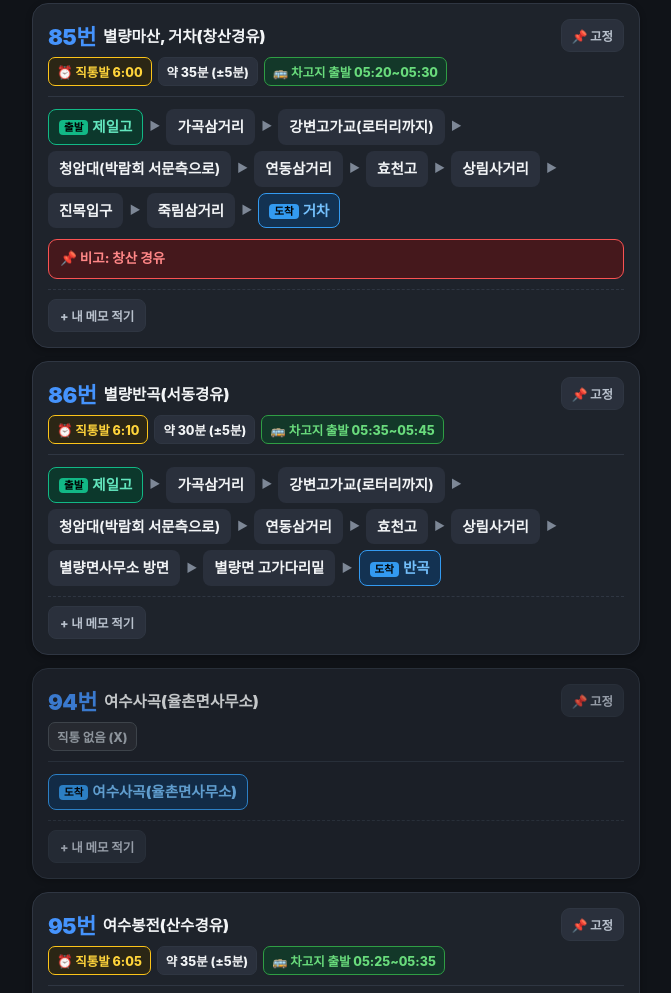
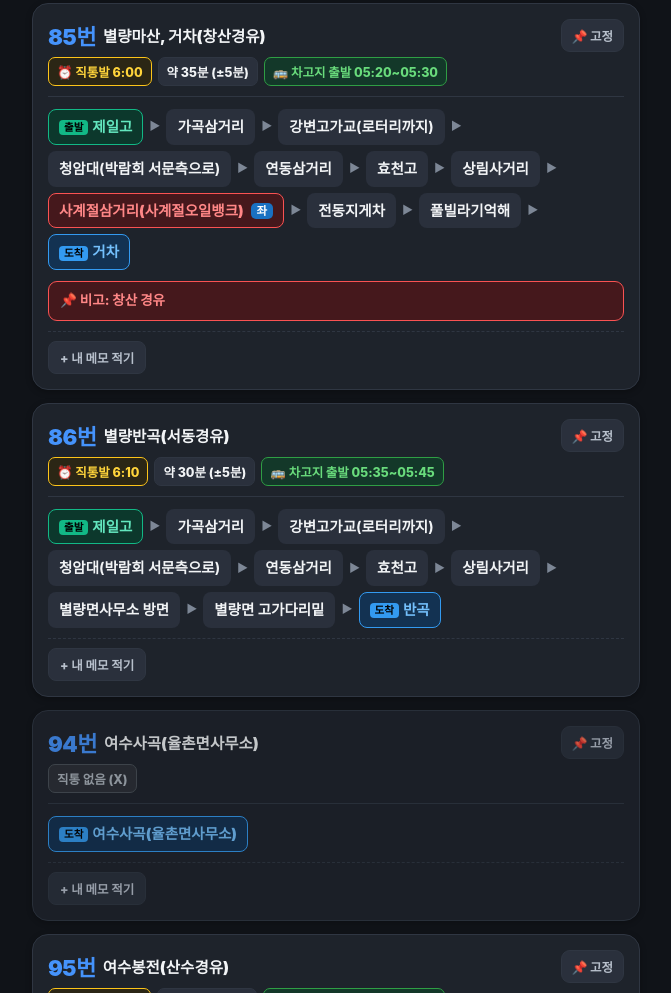
Before and after one commit to sorryby1-bit/Bus, a plain HTML site: page index.html in a window 1280 px wide. Shown: the part 5651-6644 px from the top of the page, without its empty margins (304-975 px from the left). Drawn offline with Linux system fonts and the light colour scheme.

Commit message:
Update index.html

```diff
--- a/index.html
+++ b/index.html
@@ -64,7 +64,7 @@ body{background-color:var(--bg-body);color:var(--text-main);padding-bottom:52px}
 .drawer-toggle{padding:7px 12px;border-radius:10px;border:1px solid var(--primary);background:var(--bg-card);color:var(--primary-text);font-size:13px;font-weight:900;cursor:pointer}
 .drawer-toggle.open{background:var(--primary);color:#fff}
 
-/* 접이식 상세 필터 서랍 (평소엔 숨김 -> 화면 깔끔 유지) */
+/* 접이식 상세 필터 서랍 */
 .filter-drawer{background:var(--bg-card);border:1px solid var(--border-color);border-radius:14px;padding:13px;margin-bottom:12px;display:flex;flex-direction:column;gap:12px}
 .filter-section-title{font-size:12.5px;font-weight:900;color:var(--text-sub);margin-bottom:6px;display:flex;align-items:center;justify-content:space-between}
 .chip-row{display:flex;flex-wrap:wrap;gap:6px}
@@ -185,7 +185,6 @@ body{background-color:var(--bg-body);color:var(--text-main);padding-bottom:52px}
 
 <!-- 1. 직통 화면 -->
 <div class="container" id="viewDirect">
-  <!-- 누구나 한눈에 쓰는 쉬운 버튼 줄 -->
   <div class="easy-bar">
     <div class="easy-left">
       <button class="pill-btn" id="sortTimeBtn">⏰ 시간순 보기</button>
@@ -195,7 +194,6 @@ body{background-color:var(--bg-body);color:var(--text-main);padding-bottom:52px}
     <button class="drawer-toggle" id="toggleDrawerBtn">🎛️ 필터 더보기 ▼</button>
   </div>
 
-  <!-- 필요할 때만 열어보는 깔끔한 필터 서랍 -->
   <div class="filter-drawer hidden" id="filterDrawer">
     <div>
       <div class="filter-section-title">
@@ -414,7 +412,8 @@ const directRoutes = [
     stops: [
       { name: "제일고" }, { name: "가곡삼거리" }, { name: "강변고가교(로터리까지)" },
       { name: "청암대(박람회 서문측으로)" }, { name: "연동삼거리" }, { name: "효천고" },
-      { name: "상림사거리" }, { name: "진목입구" }, { name: "죽림삼거리" }, { name: "거차" }
+      { name: "상림사거리" }, { name: "사계절삼거리(사계절오일뱅크) [좌]", important: true },
+      { name: "전동지게차" }, { name: "풀빌라기억해" }, { name: "거차" }
     ]
   },
   {
@@ -504,7 +503,6 @@ function getGarageDepartRange(directTime, durationMin) {
   return `${formatHHMM(base - durationMin - 5)}~${formatHHMM(base - durationMin + 5)}`;
 }
 
-// 지금 시간 기준 '곧 출발' 판별 (차고지 출차 권장 20분 전 ~ 직통발 시각 사이)
 function isUrgentNow(directTime, durationMin) {
   const base = parseMinutes(directTime);
   if (base === null || !durationMin) return false;
@@ -552,7 +550,6 @@ let currentGroup = "ALL",
     selectedDur = null,
     editingMemoNum = null;
 
-// 현재 시각 표시
 function updateClock() {
   const now = new Date();
   nowClock.textContent = `현재 ${String(now.getHours()).padStart(2,"0")}:${String(now.getMinutes()).padStart(2,"0")}`;
@@ -578,7 +575,6 @@ function matchQuery(target, query) {
   return false;
 }
 
-// 2단 메인 메뉴
 btnMenuDirect.addEventListener("click", () => {
   btnMenuDirect.classList.add("active");
   btnMenuNormal.classList.remove("active");
@@ -594,7 +590,6 @@ btnMenuNormal.addEventListener("click", () => {
   viewNormal.classList.remove("hidden");
 });
 
-// 쉬운 버튼 3종
 sortTimeBtn.addEventListener("click", () => {
   sortByTime = !sortByTime;
   sortTimeBtn.classList.toggle("on", sortByTime);
@@ -612,14 +607,12 @@ keyStopsOnlyBtn.addEventListener("click", () => {
   render();
 });
 
-// 필터 서랍 열기/닫기
 toggleDrawerBtn.addEventListener("click", () => {
   const isHidden = filterDrawer.classList.toggle("hidden");
   toggleDrawerBtn.classList.toggle("open", !isHidden);
   toggleDrawerBtn.textContent = isHidden ? "🎛️ 필터 더보기 ▼" : "🎛️ 필터 닫기 ▲";
 });
 
-// 서랍 내부 칩 선택
 document.querySelectorAll("#areaChips .f-chip").forEach(btn => {
   btn.addEventListener("click", () => {
     const val = btn.dataset.area;
@@ -699,7 +692,6 @@ function render() {
   const q = searchInput.value.trim();
   clearBtn.style.display = q ? "flex" : "none";
 
-  // 필터 더보기 버튼에 활성 개수 표시
   const activeDrawerCount = [selectedArea, selectedAxis, selectedDur].filter(Boolean).length;
   const isDrawerOpen = !filterDrawer.classList.contains("hidden");
   toggleDrawerBtn.textContent = isDrawerOpen
@@ -762,7 +754,6 @@ function render() {
          <span class="time-chip dur">약 ${r.durationMin}분 (±5분)</span>
          <span class="time-chip dep">🚌 차고지 출발 ${depRange}</span>`;
 
-    // '중요 구간만' 스위치가 켜져 있으면 기점, 직통발, 빨간 주의 구간, 좌/우 회전 구간만 쏙 추려서 보여줌
     const displayStops = keyStopsOnly && r.stops.length > 2
       ? r.stops.filter((s, idx) => idx === 0 || idx === r.stops.length - 1 || s.important || s.name.includes("[좌]") || s.name.includes("[우]"))
       : r.stops;
@@ -868,7 +859,6 @@ function render() {
   });
 }
 
-// 백업 모달
 const backupModal = document.getElementById("backupModal"),
       backupTextarea = document.getElementById("backupTextarea");
 
```
